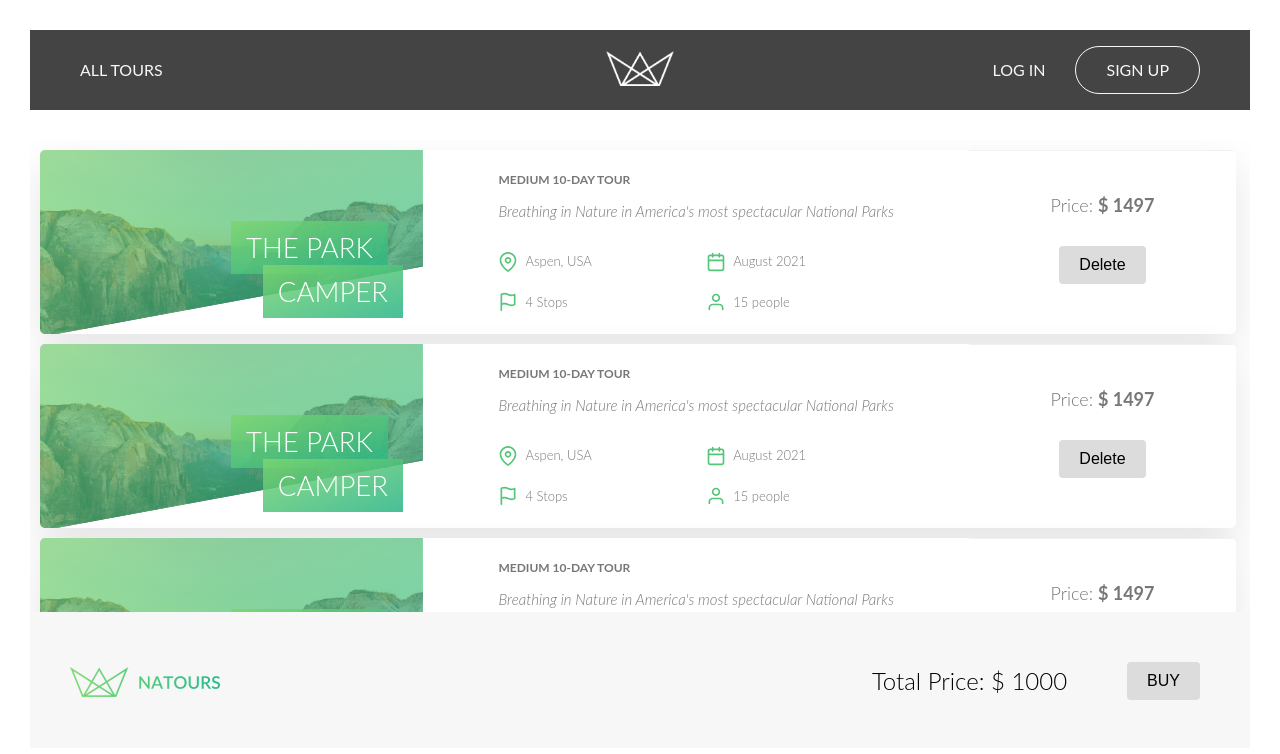
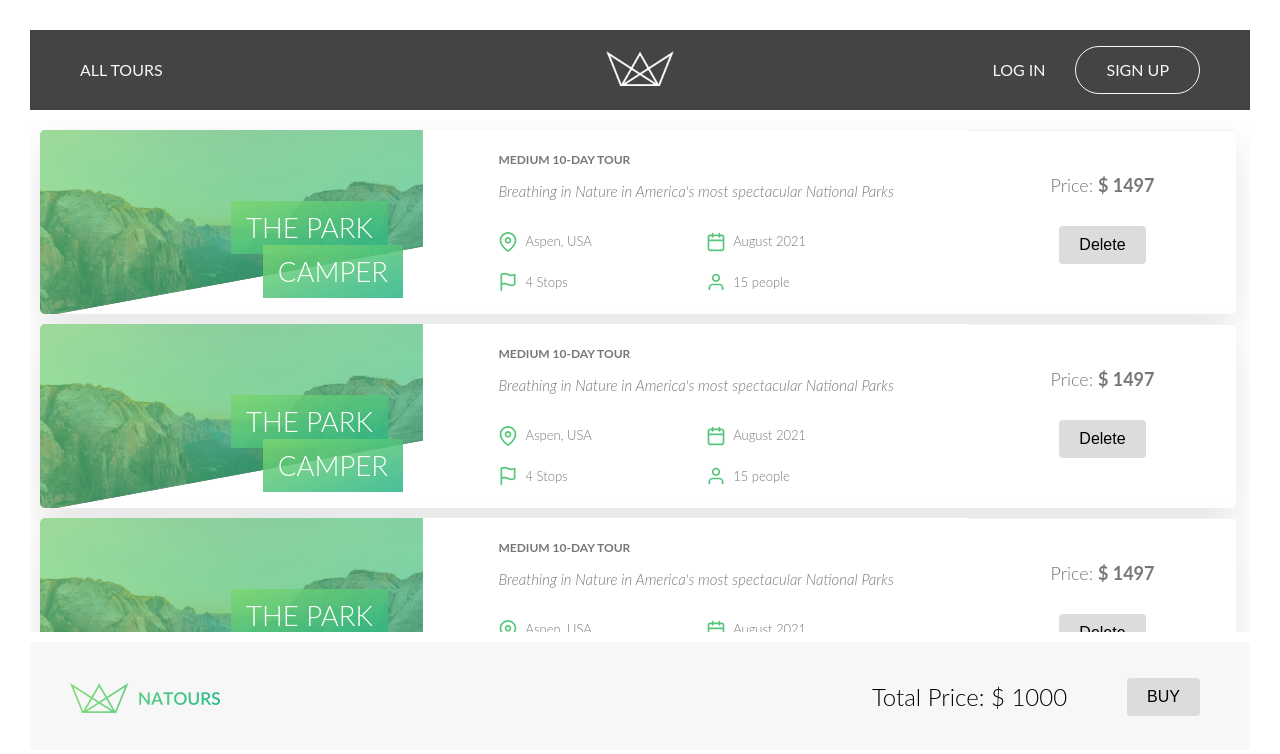
Before and after one commit to Rahulkaradwal/tour-manager, a React (Vite) app: page /cart in a window 1280 px wide. Shown: the top 754 px of the page. Built offline with nearby package versions, Linux system fonts and the light colour scheme; no server answers.

Commit message:
fix: ui style for cart footer

```diff
--- a/src/style.css
+++ b/src/style.css
@@ -1111,8 +1111,9 @@ html {
 
 /* Cart starts ----------------------------------------------- */
 .cart-card-container {
-  margin-top: 3rem;
-  height: 59vh;
+  margin-top: 1rem;
+  margin-bottom: 1rem;
+  height: 64vh;
   overflow-y: scroll;
 }
 
@@ -1253,6 +1254,7 @@ html {
 }
 
 .cart_footer {
+  height: 3rem;
   display: flex;
   justify-content: space-between;
   align-items: center;
@@ -1264,10 +1266,7 @@ html {
 }
 
 .cart_link {
-  /* background-color: gainsboro; */
-  /* text-decoration: none; */
   color: rgb(34, 33, 33);
-  /* border: 1px solid #55c57a; */
   padding: 0.6rem 3rem;
 }
 
--- a/src/utils/api.js
+++ b/src/utils/api.js
@@ -1,5 +1,5 @@
-// export const url = 'https://tour-manager-chi.vercel.app/api';
-export const url = 'http://localhost:3000/api';
+export const url = 'https://tour-manager-chi.vercel.app/api';
+// export const url = 'http://localhost:3000/api';
 
 export async function getTours() {
   const res = await fetch(`${url}/tours`);
```
